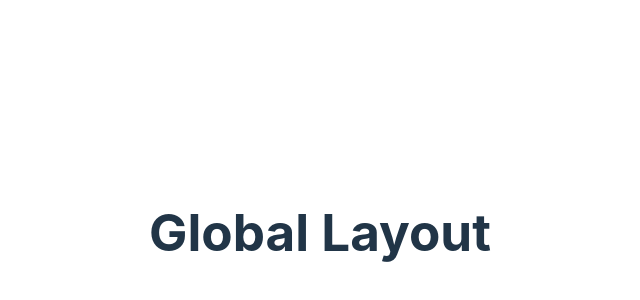
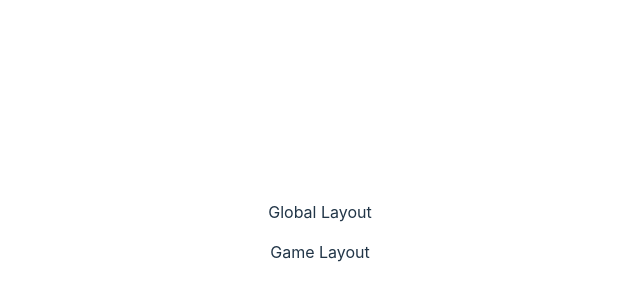
Before and after one commit to Maximauve/Battleship-React, a React (Vite) app: page /game in a window 1280 px wide. Shown: the part 168-468 px from the top of the page, without its empty margins (320-960 px from the left). Built offline with nearby package versions, Linux system fonts and the light colour scheme.

Commit message:
init sass

```diff
--- a/package.json
+++ b/package.json
@@ -12,7 +12,8 @@
   "dependencies": {
     "react": "^18.2.0",
     "react-dom": "^18.2.0",
-    "react-router-dom": "^6.20.0"
+    "react-router-dom": "^6.20.0",
+    "sass": "^1.69.5"
   },
   "devDependencies": {
     "@types/react": "^18.2.37",
--- a/src/pages/layouts/GameLayout.tsx
+++ b/src/pages/layouts/GameLayout.tsx
@@ -1,10 +1,12 @@
 import React from 'react';
+import { Outlet } from 'react-router-dom';
 
 const GameLayout: React.FC = () => {
 
   return (
     <div>
-      <h1>Game Layout</h1>
+      <p>Game Layout</p>
+      <Outlet />
     </div>
   );
 };
--- a/src/pages/layouts/GlobalLayout.tsx
+++ b/src/pages/layouts/GlobalLayout.tsx
@@ -1,10 +1,13 @@
 import React from 'react';
+import { Outlet } from 'react-router-dom';
+import 'src/assets/styles/layouts/GlobalLayout.scss'
 
 const GlobalLayout: React.FC = () => {
 
   return (
     <div>
-      <h1>Global Layout</h1>
+      <p>Global Layout</p>
+      <Outlet />
     </div>
   );
 };
```
Also changed, not shown: src/assets/styles/_base/colors.scss (added), src/assets/styles/layouts/GameLayout.scss (added), src/assets/styles/layouts/GlobalLayout.scss (added), src/assets/styles/pages/Home.scss (added), 1 other file (tests, documents, lock files or other folders).
